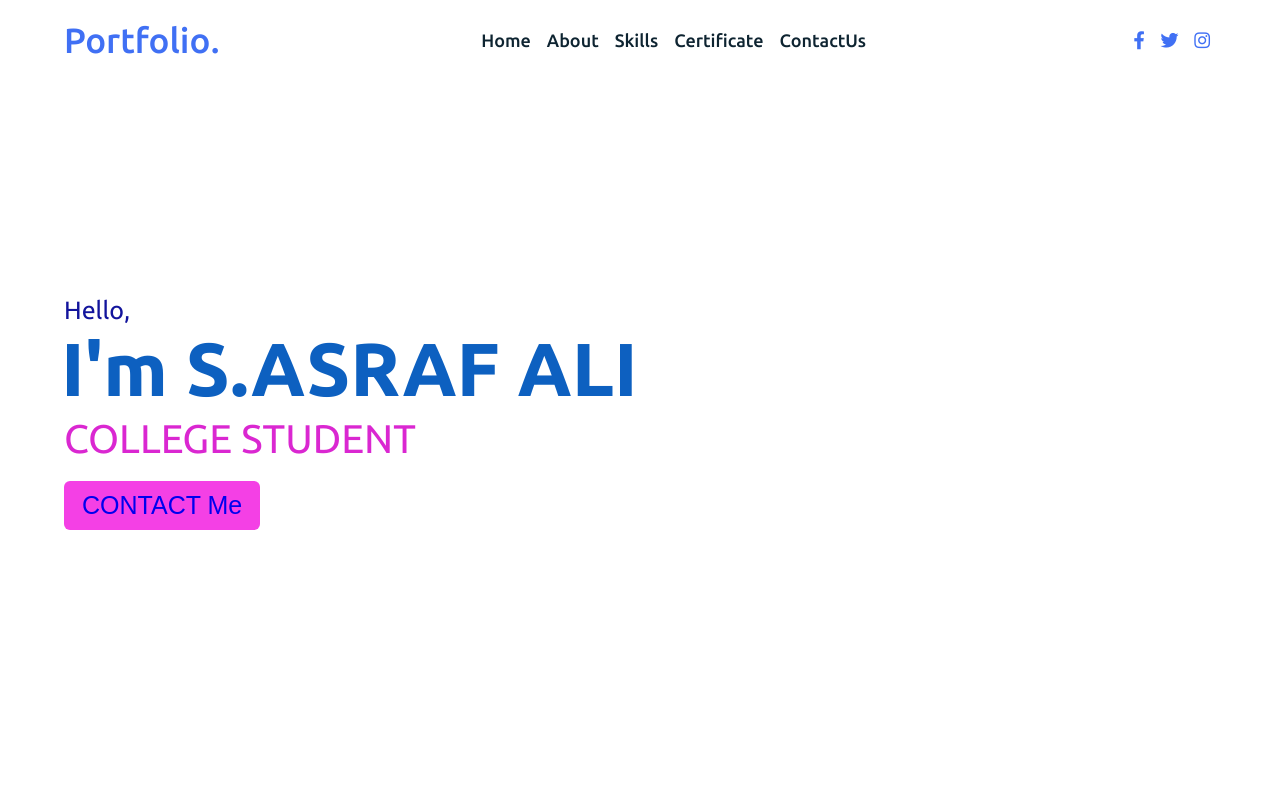
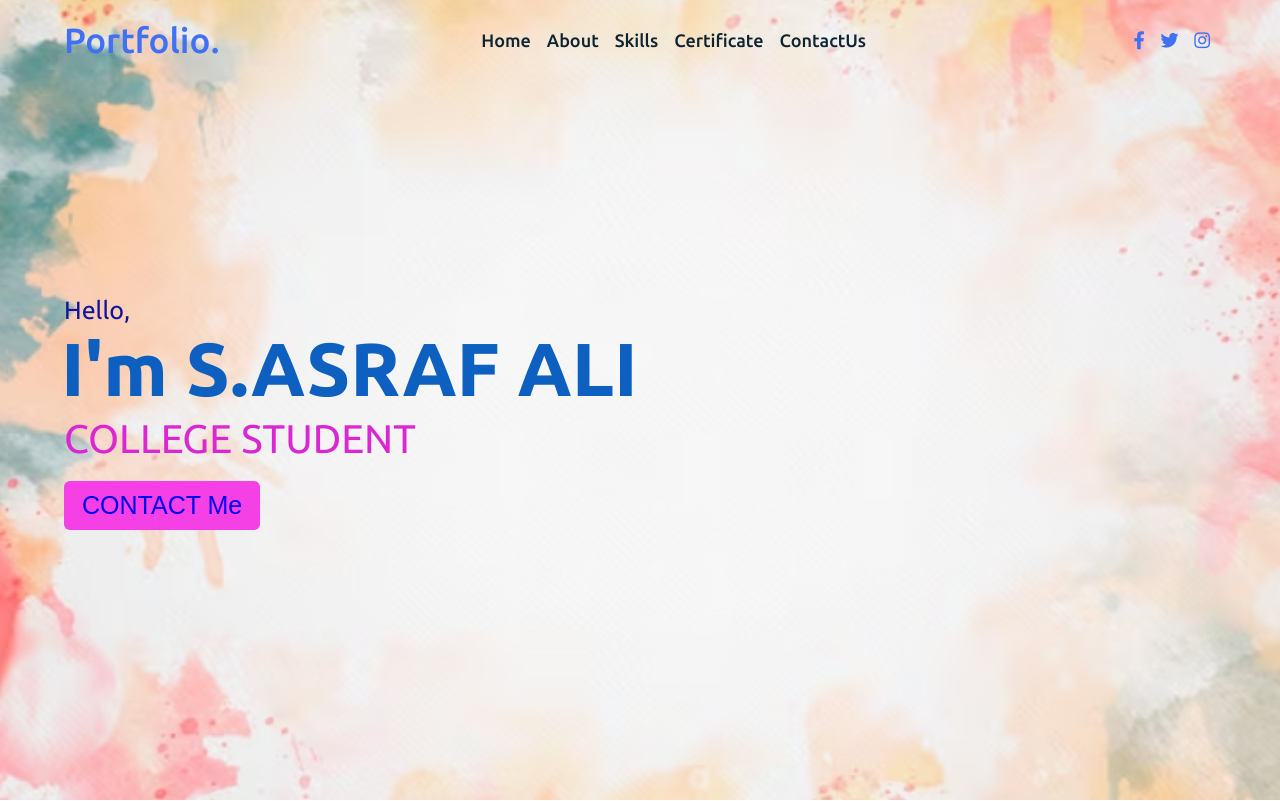
Before and after one commit to AsrafAli22/DigitalPort, a plain HTML site: page index.html in a window 1280 px wide. Shown: the top 801 px of the page. Drawn offline with Linux system fonts and the light colour scheme.

Commit message:
style.css

```diff
--- a/style.css
+++ b/style.css
@@ -111,7 +111,7 @@ nav.sticky .menu-btn{
 .home{
   height: 100vh;
   width: 100%;
-  background: url("images/background.png") no-repeat;
+  background: url("background.png") no-repeat;
   background-size: cover;
   background-position: center;
   background-attachment: fixed;
```
